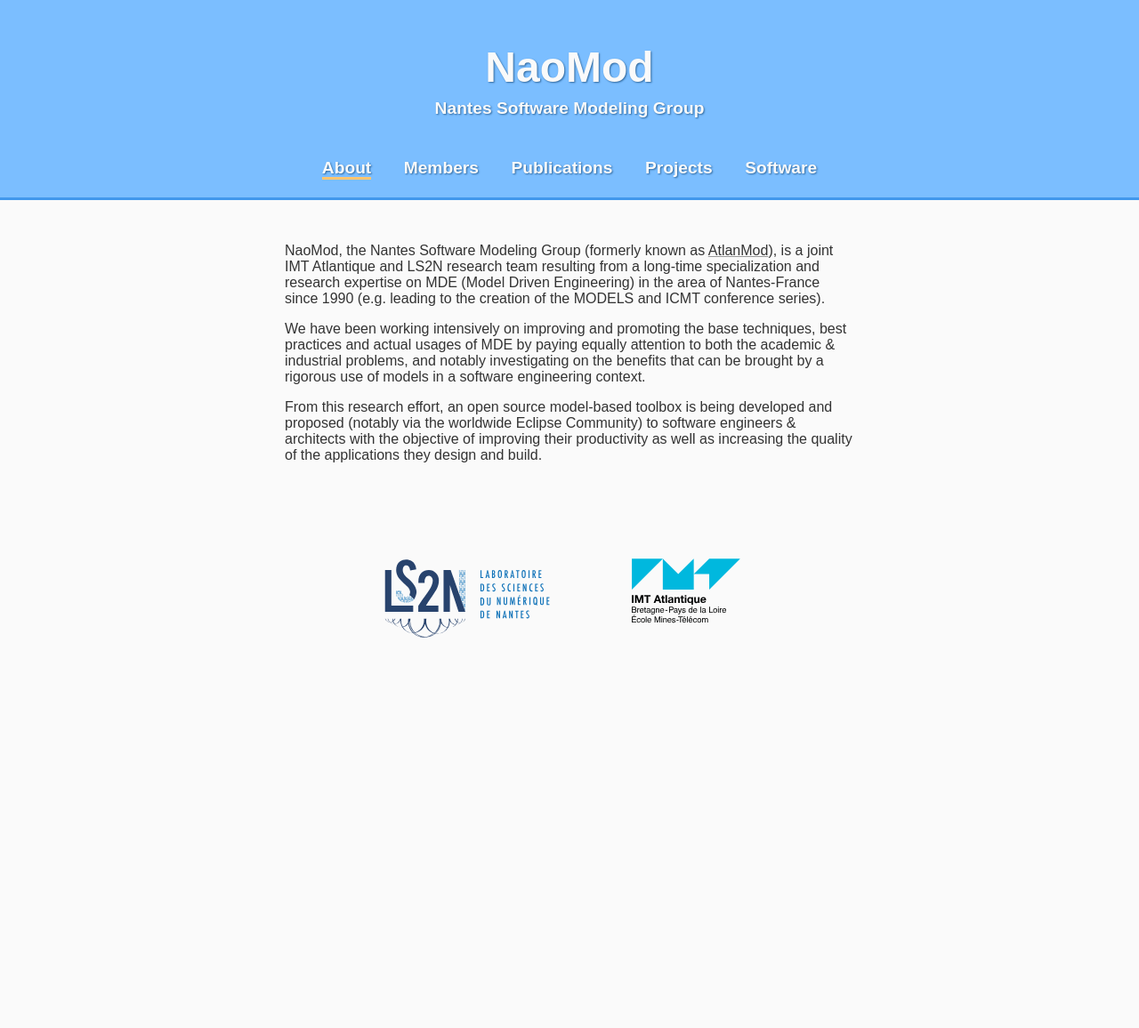
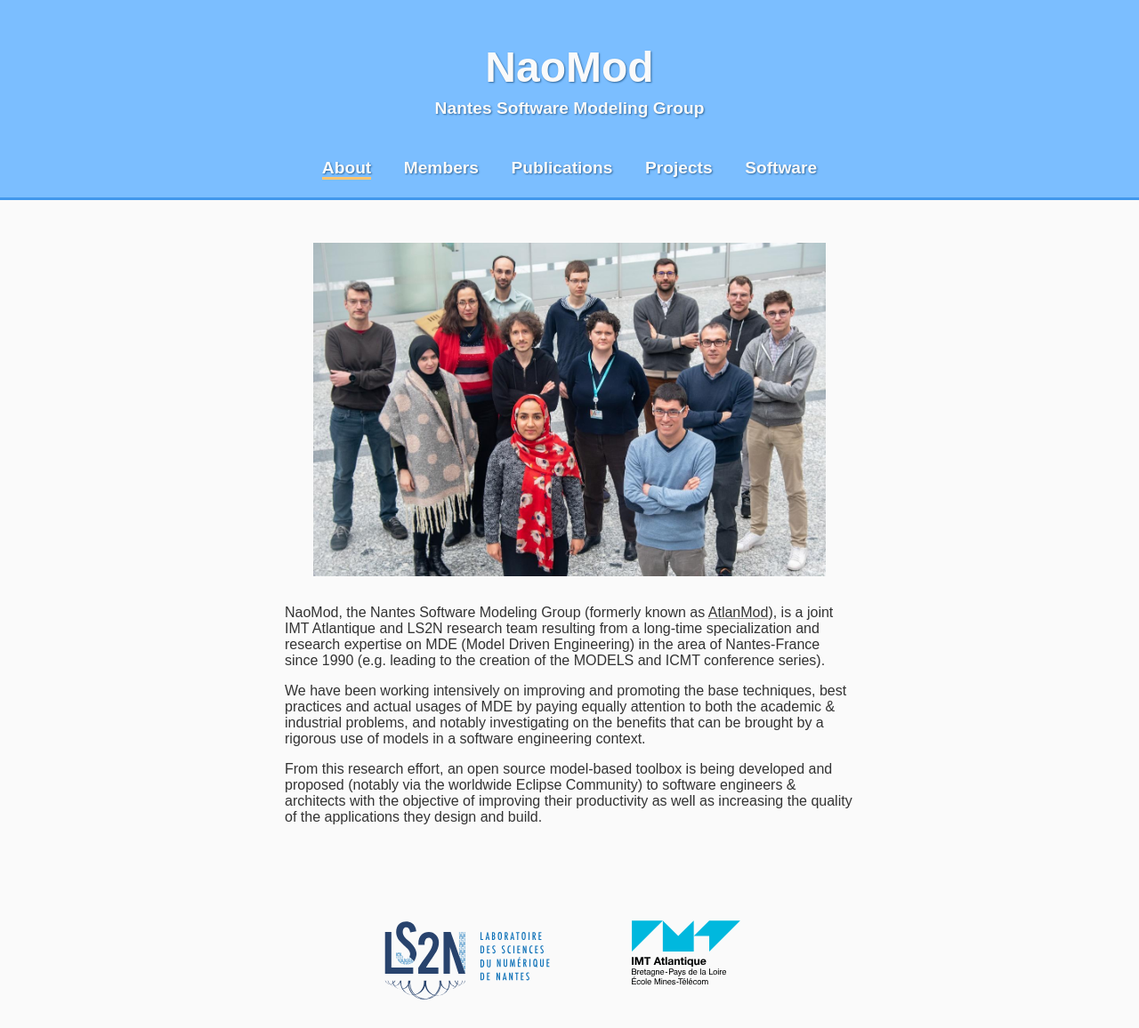
Before and after one commit to NaoMod/naomod.github.io, a Jekyll site: the page built from index.html, in a window 1280 px wide. Shown: the whole page at 89% size. Built offline with Jekyll 4.4.1, drawn with Linux system fonts in a browser that asks for light colours; before the commit the page ends 900 px from its top, so only the background shows below that.

Commit message:
New team picture

```diff
--- a/index.html
+++ b/index.html
@@ -19,7 +19,7 @@ layout: default
   <area shape="rect" coords="244,77,260,101" href="paper-of-the-week.html"
         alt="Paper of the week">
 </map>
-<!-- <img src="img/team.jpg" alt="Team group photo" usemap="#potw"> -->
+<img src="img/team.jpg" alt="Team group photo" usemap="#potw">
 <p>
   NaoMod, the Nantes Software Modeling Group (formerly known
   as <a href="http://web.emn.fr/x-info/atlanmod/index.php?title=Main_Page">AtlanMod</a>),
```
Also changed, not shown: img/team.jpg (added).
